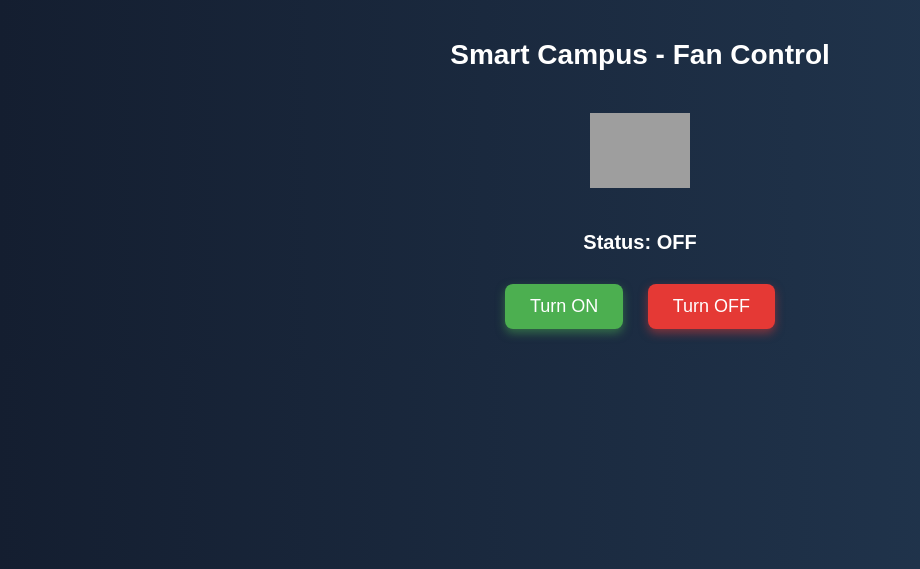
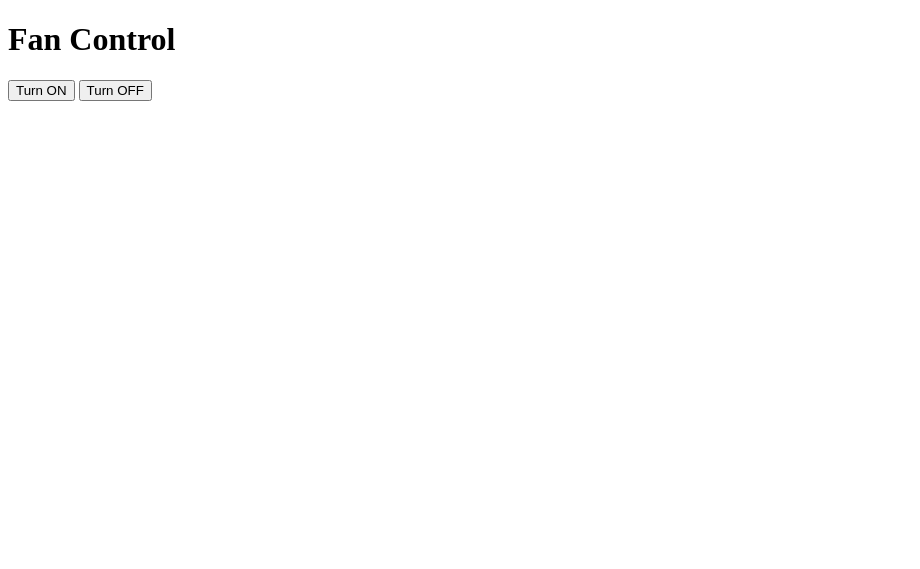
Before and after one commit to Haruto69/Smart-appliance, a Flask app: template templates/fan.html in a window 1280 px wide. Shown: the top 569 px of the page, without its empty margins (0-920 px from the left). Run offline with Flask 3, Linux system fonts and the light colour scheme; the template is opened without the code that fills it, so the values that code supplies are empty; grey boxes are pictures that could not be loaded.

Commit message:
Update fan.html

```diff
--- a/templates/fan.html
+++ b/templates/fan.html
@@ -3,45 +3,26 @@
 <head>
     <meta charset="UTF-8">
     <meta name="viewport" content="width=device-width, initial-scale=1.0">
-    <title>Smart Campus - Fan Control</title>
-    <link rel="stylesheet" href="{{ url_for('static', filename='styles.css') }}">
+    <title>Fan Control</title>
 </head>
 <body>
-
-    <h1>Smart Campus - Fan Control</h1>
-
-    <div class="fan-container">
-        <div class="fan-blades" id="fan"></div>
-    </div>
-
-    <p class="status" id="status">Status: OFF</p>
-
-    <button class="on" onclick="controlFan('on')">Turn ON</button>
-    <button class="off" onclick="controlFan('off')">Turn OFF</button>
+    <h1>Fan Control</h1>
+    <button onclick="controlFan('on')">Turn ON</button>
+    <button onclick="controlFan('off')">Turn OFF</button>
+    <p id="status"></p>
 
     <script>
         function controlFan(state) {
-            let fan = document.getElementById('fan');
-            let statusText = document.getElementById('status');
-
-            if (state === 'on') {
-                fan.classList.add('on');
-                statusText.innerText = "Status: ON";
-            } else {
-                fan.classList.remove('on');
-                statusText.innerText = "Status: OFF";
-            }
-
-            // Send request to Flask backend
-            fetch('/control/fan/' + state, {
-                method: 'POST',
-                headers: { 'Content-Type': 'application/json' }
-            })
-            .then(response => response.json())
-            .then(data => console.log(data))
-            .catch(error => console.error('Error:', error));
+            fetch(`/control/fan/${state}`, { method: "POST" })
+                .then(response => response.json())
+                .then(data => {
+                    document.getElementById("status").innerText = data.status || data.error;
+                })
+                .catch(error => {
+                    console.error("Error:", error);
+                    document.getElementById("status").innerText = "Failed to send request.";
+                });
         }
     </script>
-
 </body>
 </html>
```
